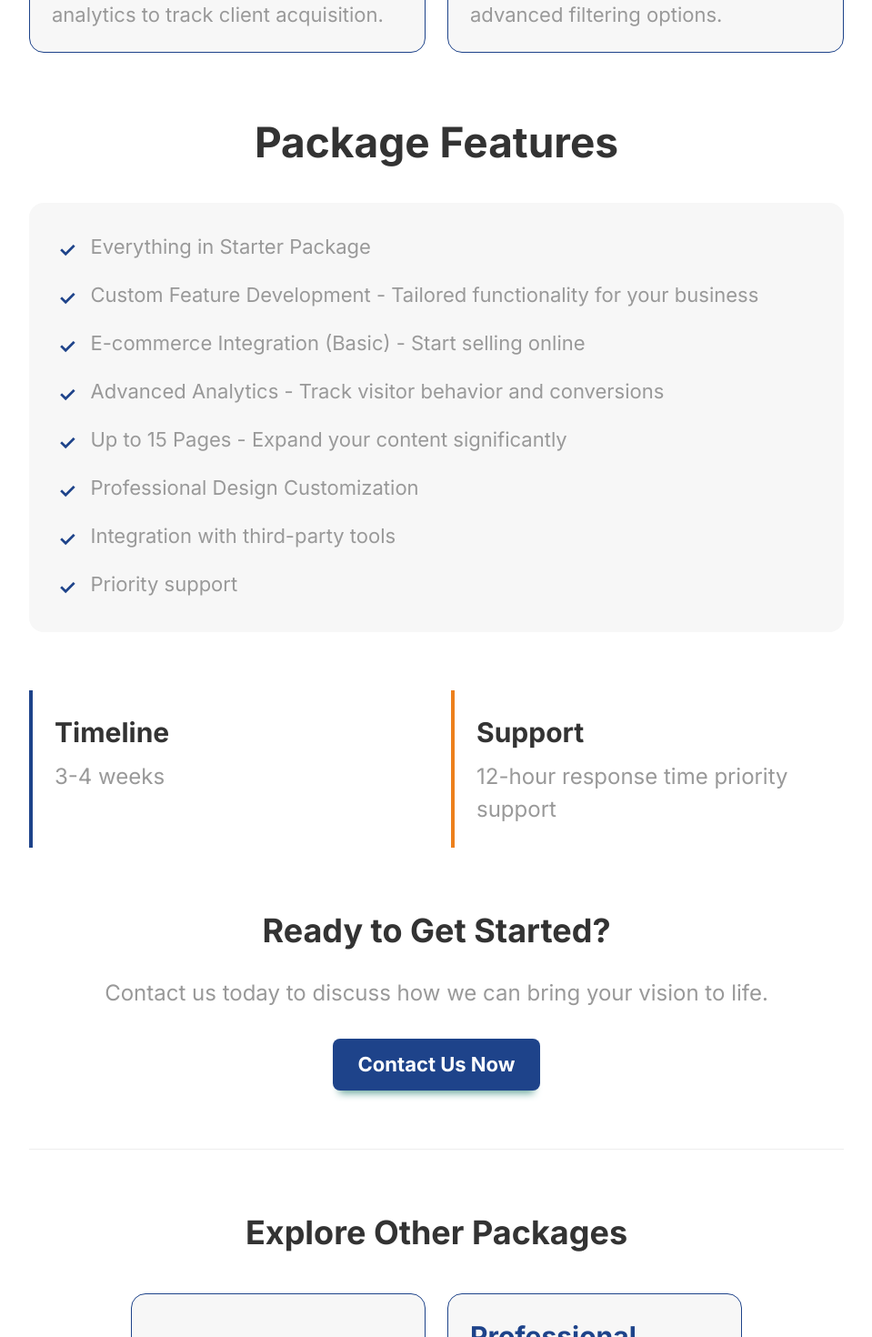
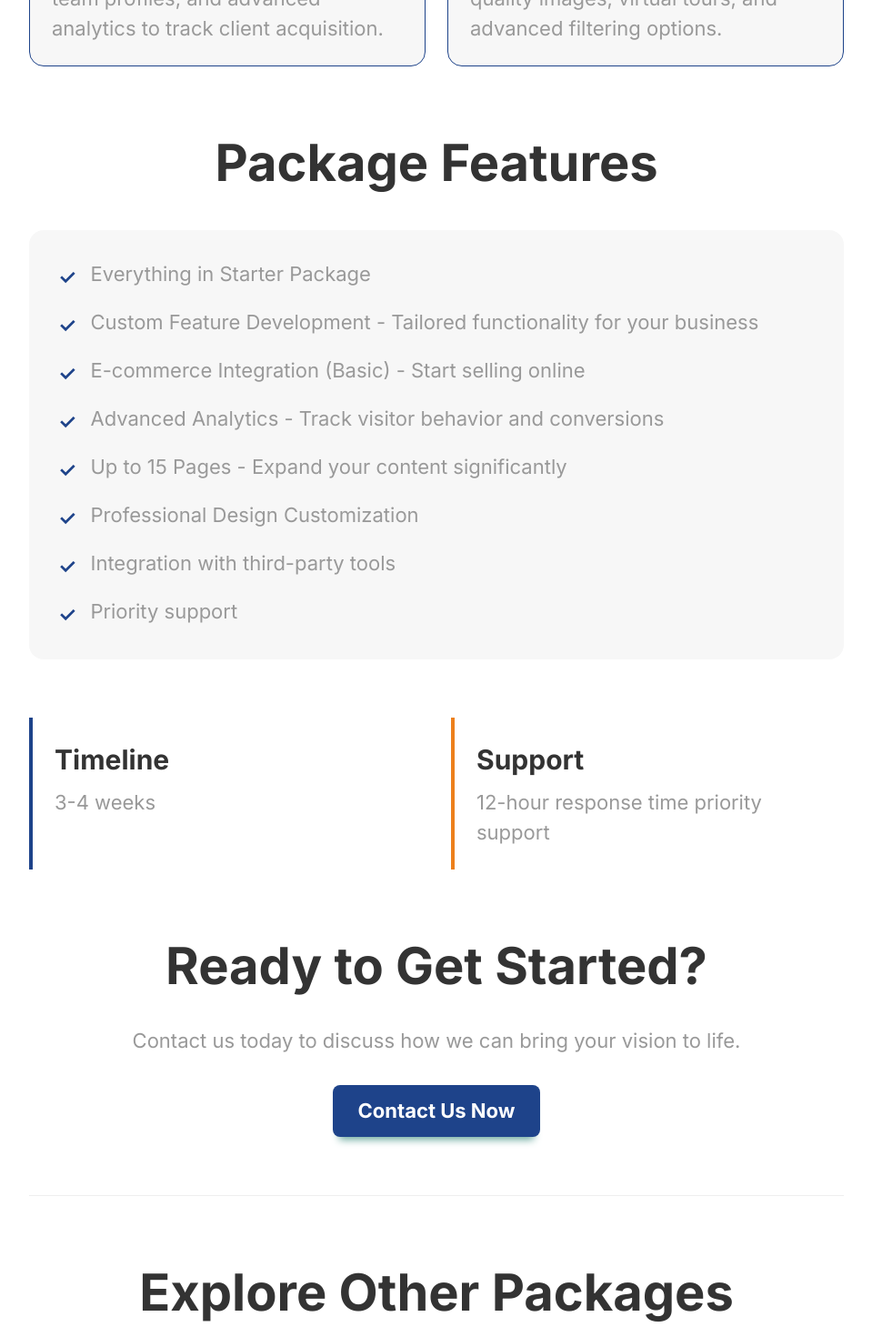
Before and after one commit to ArrowSmartSolutions/ArrowSmartSolutions, a React (Vite) app: page /package/business in a window 1280 px wide. Shown: the part 1000-2470 px from the top of the page at 91% size, without its empty margins (160-1119 px from the left). Built offline with nearby package versions, Linux system fonts and the light colour scheme.

Commit message:
detail pages amended

```diff
--- a/src/pages/PackageDetail.jsx
+++ b/src/pages/PackageDetail.jsx
@@ -154,7 +154,7 @@ const PackageDetail = () => {
             transition={{ duration: 0.5 }}
             className='mb-16'
           >
-            <h2 className='text-4xl font-bold mb-8 text-center'>Who Should Choose This?</h2>
+            <h2 className='text-2xl sm:text-3xl md:text-4xl lg:text-5xl font-bold mb-8 text-center'>Who Should Choose This?</h2>
             <div className='grid grid-cols-1 md:grid-cols-2 gap-6'>
               {details.useCases.map((useCase, idx) => (
                 <motion.div
@@ -165,8 +165,8 @@ const PackageDetail = () => {
                   transition={{ duration: 0.5, delay: idx * 0.1 }}
                   className='p-6 bg-light rounded-2xl border border-primary'
                 >
-                  <h3 className='text-2xl font-bold mb-3 text-primary'>{useCase.title}</h3>
-                  <p className='text-lg text-dark2'>{useCase.description}</p>
+                  <h3 className='text-lg sm:text-xl md:text-2xl font-bold mb-3 text-primary'>{useCase.title}</h3>
+                  <p className='text-sm sm:text-base md:text-lg text-dark2'>{useCase.description}</p>
                 </motion.div>
               ))}
             </div>
@@ -179,7 +179,7 @@ const PackageDetail = () => {
             transition={{ duration: 0.5 }}
             className='mb-16'
           >
-            <h2 className='text-4xl font-bold mb-8 text-center'>Package Features</h2>
+            <h2 className='text-2xl sm:text-3xl md:text-4xl lg:text-5xl font-bold mb-8 text-center'>Package Features</h2>
             <div className='bg-light p-8 rounded-2xl'>
               <ul className='space-y-4'>
                 {details.features.map((feature, idx) => (
@@ -189,7 +189,7 @@ const PackageDetail = () => {
                     whileInView={{ opacity: 1, x: 0 }}
                     viewport={{ once: true }}
                     transition={{ duration: 0.3, delay: idx * 0.05 }}
-                    className='flex items-start gap-4 text-lg'
+                    className='flex items-start gap-4 text-sm sm:text-base md:text-lg'
                   >
                     <span className='text-primary font-bold mt-1'>✓</span>
                     <span className='text-dark2'>{feature}</span>
@@ -207,12 +207,12 @@ const PackageDetail = () => {
             className='grid grid-cols-1 md:grid-cols-2 gap-8 mb-16'
           >
             <div className='p-6 border-l-4 border-primary'>
-              <h3 className='text-2xl font-bold mb-2'>Timeline</h3>
-              <p className='text-xl text-dark2'>{details.timeline}</p>
+              <h3 className='text-lg sm:text-xl md:text-2xl font-bold mb-2'>Timeline</h3>
+              <p className='text-sm sm:text-base md:text-lg text-dark2'>{details.timeline}</p>
             </div>
             <div className='p-6 border-l-4 border-secondary'>
-              <h3 className='text-2xl font-bold mb-2'>Support</h3>
-              <p className='text-xl text-dark2'>{details.support}</p>
+              <h3 className='text-lg sm:text-xl md:text-2xl font-bold mb-2'>Support</h3>
+              <p className='text-sm sm:text-base md:text-lg text-dark2'>{details.support}</p>
             </div>
           </motion.div>
 
@@ -223,8 +223,8 @@ const PackageDetail = () => {
             transition={{ duration: 0.5 }}
             className='text-center'
           >
-            <h2 className='text-3xl font-bold mb-6'>Ready to Get Started?</h2>
-            <p className='text-xl text-dark2 mb-8'>Contact us today to discuss how we can bring your vision to life.</p>
+            <h2 className='text-2xl sm:text-3xl md:text-4xl lg:text-5xl font-bold mb-6'>Ready to Get Started?</h2>
+            <p className='text-sm sm:text-base md:text-lg text-dark2 mb-8'>Contact us today to discuss how we can bring your vision to life.</p>
             <button className='primary-btn'>Contact Us Now</button>
           </motion.div>
 
@@ -235,7 +235,7 @@ const PackageDetail = () => {
             transition={{ duration: 0.5 }}
             className='mt-16 pt-16 border-t border-[#eee]'
           >
-            <h2 className='text-3xl font-bold text-center mb-10'>Explore Other Packages</h2>
+            <h2 className='text-2xl sm:text-3xl md:text-4xl lg:text-5xl font-bold text-center mb-10'>Explore Other Packages</h2>
             <div className='grid grid-cols-1 md:grid-cols-2 gap-6 max-w-2xl mx-auto'>
               {otherPackages.map((pkg, idx) => {
                 const packageNames = {
@@ -260,8 +260,8 @@ const PackageDetail = () => {
                     onClick={() => navigate(`/package/${pkg}`)}
                     className='p-6 bg-light border border-primary rounded-2xl text-left hover:shadow-lg transition-all duration-300'
                   >
-                    <h3 className='text-2xl font-bold text-primary mb-2'>{packageNames[pkg]}</h3>
-                    <p className='text-lg font-semibold text-dark2 mb-4'>{packagePrices[pkg]}</p>
+                    <h3 className='text-lg sm:text-xl md:text-2xl font-bold text-primary mb-2'>{packageNames[pkg]}</h3>
+                    <p className='text-sm sm:text-base md:text-lg font-semibold text-dark2 mb-4'>{packagePrices[pkg]}</p>
                     <span className='inline-block text-primary font-semibold hover:text-secondary transition-colors'>
                       Learn More →
                     </span>
```
